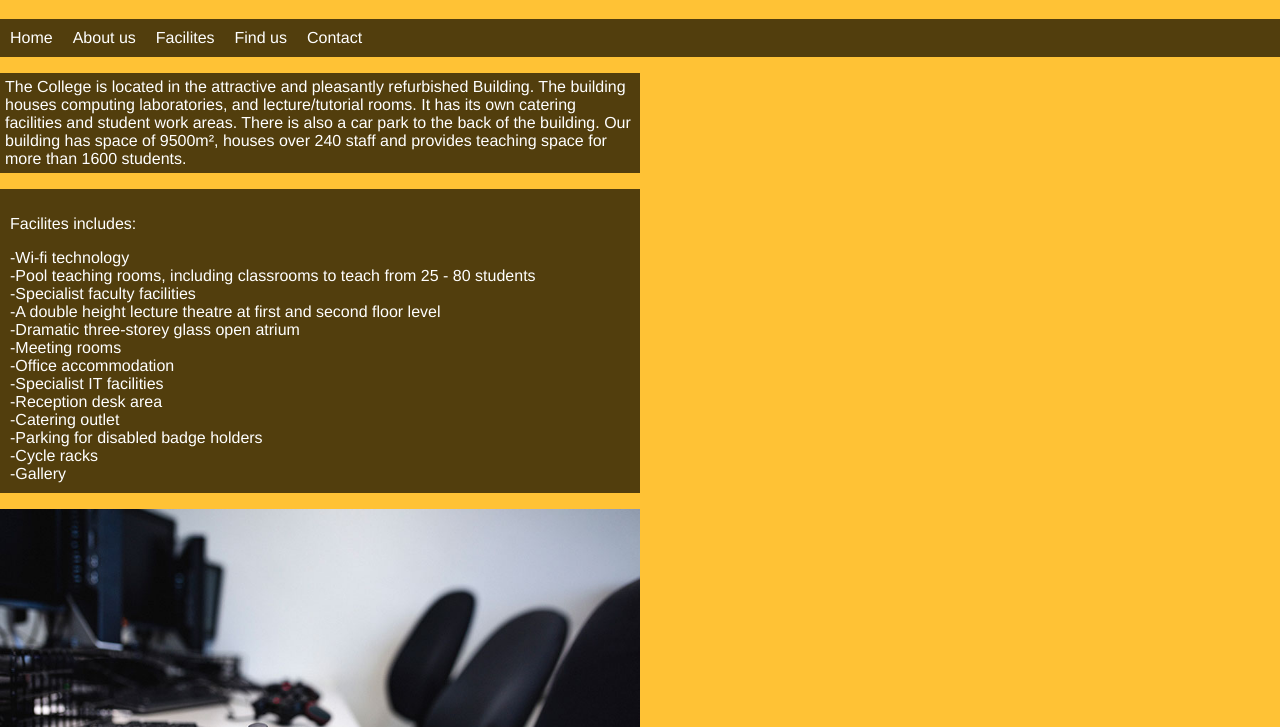
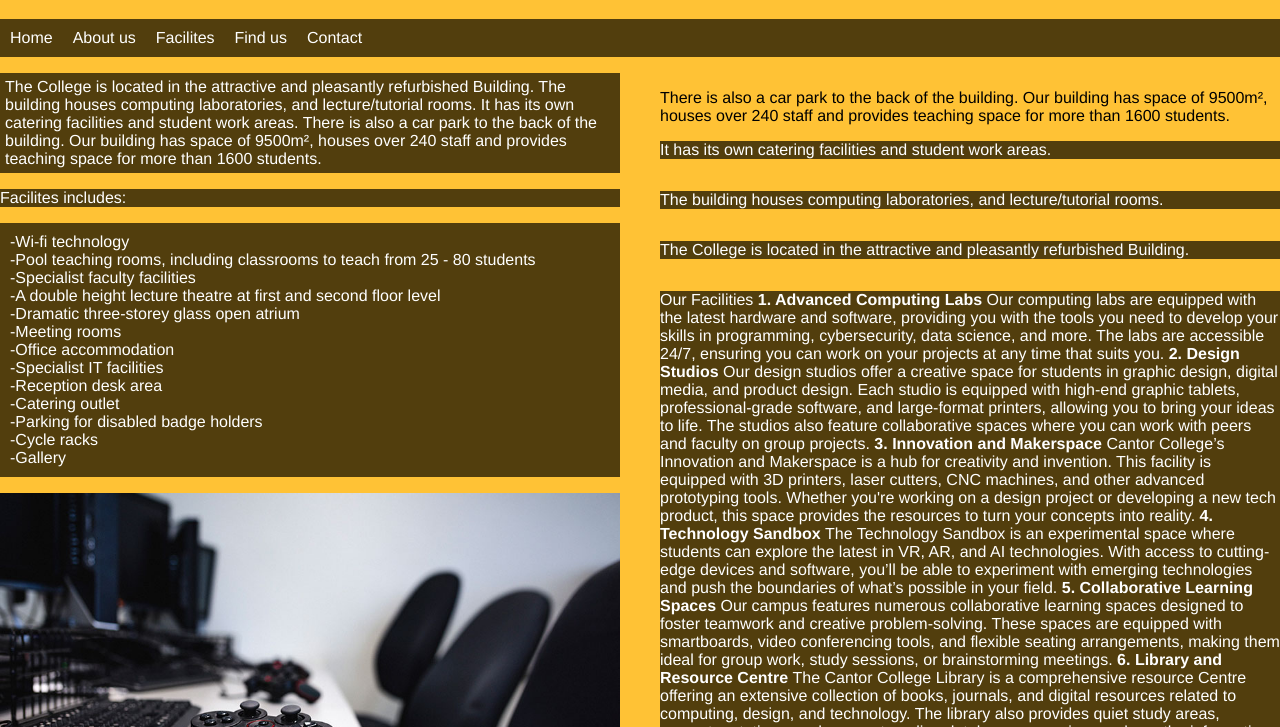
Before and after one commit to Jazxngh/The-Website-Coursework-Assignment-, a plain HTML site: page Facilities.html in a window 1280 px wide. Shown: the part 73-800 px from the top of the page. Drawn offline with Linux system fonts and the light colour scheme.

Commit message:
UpdatedF

```diff
--- a/Facilities.html
+++ b/Facilities.html
@@ -22,19 +22,22 @@
           </ul>
         </nav>
 
-<div class ="Facilites-Container">  <!--This is facilities container-->
+
+        <div class ="Facilites-Container">
+          <div class="col2">
           <div class = "FTainer1">
+
 
             <p style ="padding:5px" class = "Facilites-PText"> <!--Facilities-PText is for p class styling on this page-->
                 The College is located in the attractive and pleasantly refurbished Building.
                  The building houses computing laboratories, and lecture/tutorial rooms.
                   It has its own catering facilities and student work areas.
                    There is also a car park to the back of the building. Our building has space of 9500m², houses over 240 staff and provides teaching space for more than 1600 students.
-         <p>
+                  </p>
 
+                   <p class = "Facilites-PText">Facilites includes: </p>
 
           <ul class = "Facilites-PList">  <!--Facilities-PList is for p class styling on this page-->
-  <p class = "Facilites-PText">Facilites includes: </p>
                 <li>-Wi-fi technology </li>
                  <li>-Pool teaching rooms, including classrooms to teach from 25 - 80 students</li>
                   <li>-Specialist faculty facilities</li>
@@ -49,25 +52,25 @@
                 <li>-Cycle racks</li>
               <li>-Gallery</li>
             </ul>
-</p>
+
 
           </div> <!--END OF SUB CONTAINER 1 aka FTainer1 -->
 
           <div class = "FTainer2">
             <img src="Images/Game-Computer.jpg" alt="Computing room">
           </div> <!-- END OF SUB CONTAINER 2 aka FTainer2-->
-
-
+        </div>
+        <div class="col2">
           <div class = "student-container">
- <p style ="padding:5px" class = "Facilites-PText">
-  The College is located in the attractive and pleasantly refurbished Building.
-  The building houses computing laboratories, and lecture/tutorial rooms.
-  It has its own catering facilities and student work areas.
+            <p class = "Facilites-PText">
+             The College is located in the attractive and pleasantly refurbished Building.</p>
+             <p>The building houses computing laboratories, and lecture/tutorial rooms.</p>
+            <p>It has its own catering facilities and student work areas.</p>
              There is also a car park to the back of the building. Our building has space of 9500m², houses over 240 staff and provides teaching space for more than 1600 students.
+           </p>
+           </div>
+           <div>
             <p>
-
- <p>
-
               Our Facilities
               <strong> 1. Advanced Computing Labs </strong> Our computing labs are equipped with the latest hardware and software, providing you with the tools you need to develop your skills in programming, cybersecurity, data science, and more. The labs are accessible 24/7, ensuring you can work on your projects at any time that suits you.
               <strong> 2. Design Studios </strong> Our design studios offer a creative space for students in graphic design, digital media, and product design. Each studio is equipped with high-end graphic tablets, professional-grade software, and large-format printers, allowing you to bring your ideas to life. The studios also feature collaborative spaces where you can work with peers and faculty on group projects.
@@ -82,12 +85,12 @@
 
               <strong>Experience Cantor College </strong>
               Cantor College’s facilities are designed to enhance your learning experience and support your academic and personal growth. We invite you to explore our campus, discover our resources, and make the most of everything we have to offer.
+             </p>
+           </div>
+        </div>
+          </div>
 
 
- </p>
-
-</div> <!-- End of Student Container -->
-</div> <!--End of overall facility container-->
 
   </div>
 </body>
--- a/Style/Desktop.css
+++ b/Style/Desktop.css
@@ -180,21 +180,29 @@ div.ComputingCourse img {
 .Facilites-Container
 {
     display: flex;
-    flex-direction: column;
+    flex-direction: row;
+    gap: 40px;
 }
 
-.FTainer1
+.col2{
+    flex:1 1 50%;
+}
+
+.col2 img{
+    width:100%;
+    height:auto;
+}
+
+/* .FTainer1
 {
   width: 50%;
-  left: auto;
-  flex-direction: column;
+
 }
 
 .FTainer2 img
 {
   width: 50%;
-  flex-direction: column;
-}
+} */
 
 .Facilites-PList
 {
```
Lines whose indentation alone changed are shown as unchanged.
